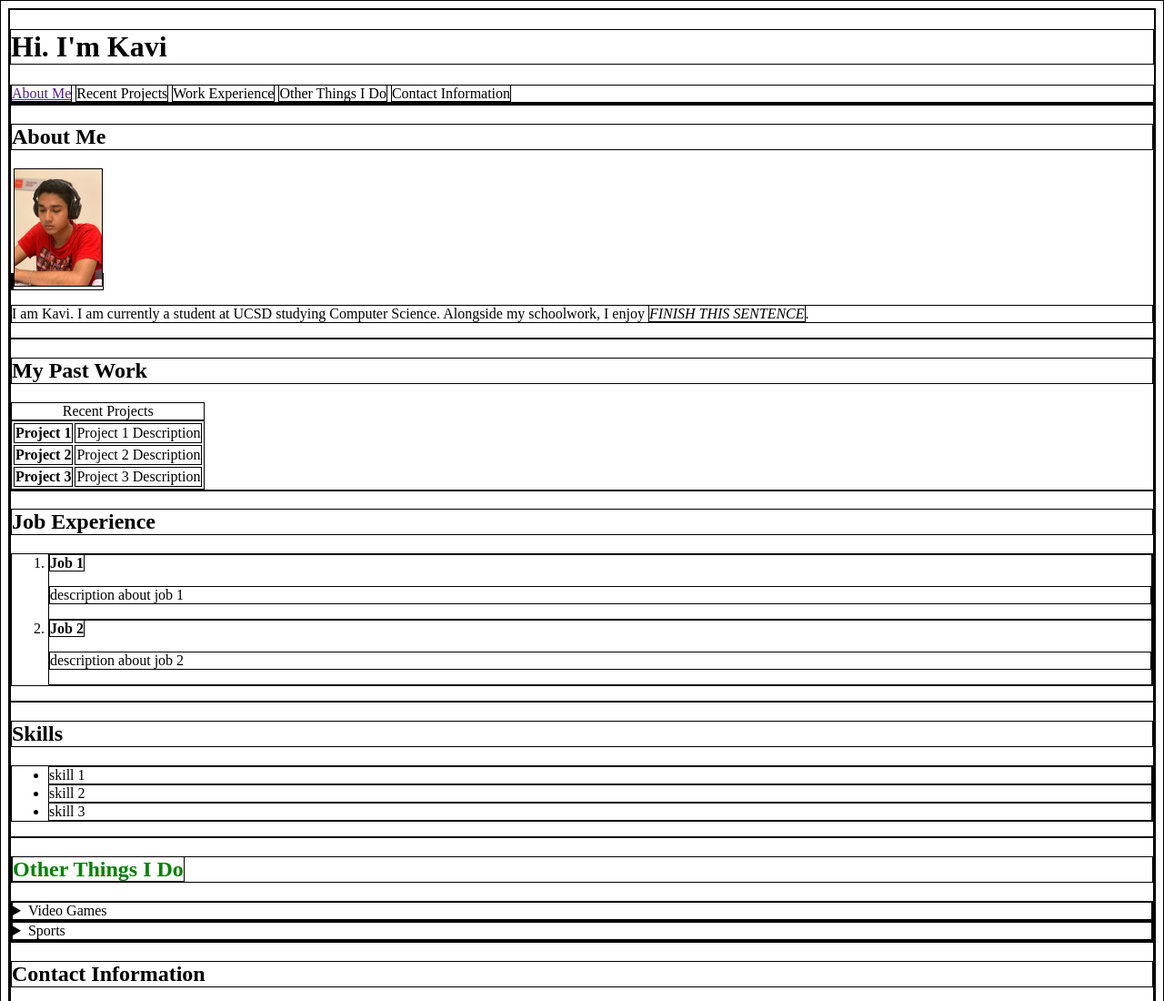
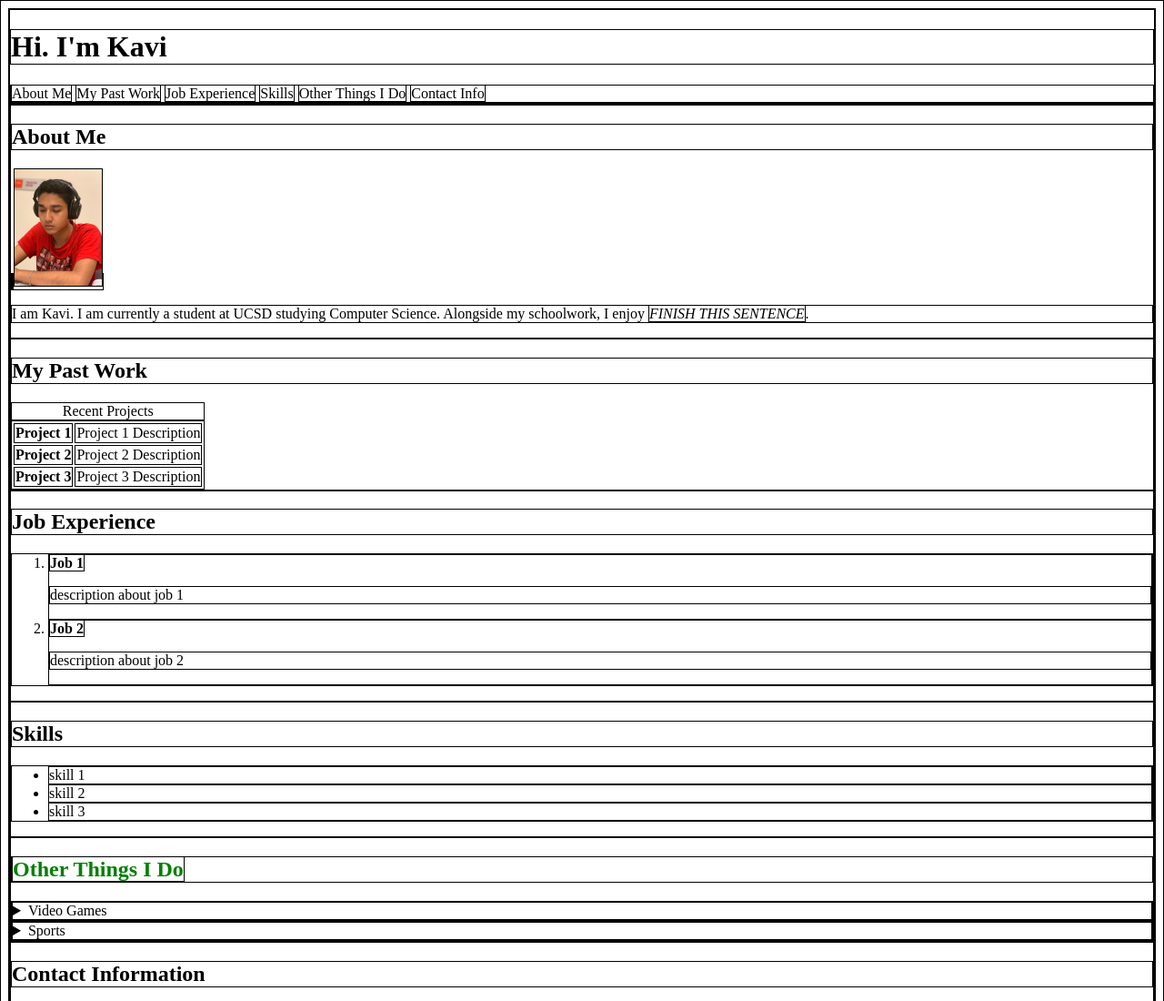
Before and after one commit to kNelakonda/cse134-hw2, a plain HTML site: page index.html in a window 1280 px wide. Shown: the top 1100 px of the page at 91% size. Drawn offline with Linux system fonts and the light colour scheme.

Commit message:
Small additions

```diff
--- a/index.html
+++ b/index.html
@@ -15,11 +15,12 @@
     <header>
         <h1>Hi. I'm Kavi</h1>
         <nav>
-            <a href="">About Me</a>
-            <a>Recent Projects</a>
-            <a>Work Experience</a>
+            <a>About Me</a>
+            <a>My Past Work</a>
+            <a>Job Experience</a>
+            <a>Skills</a>
             <a>Other Things I Do</a>
-            <a>Contact Information</a>
+            <a>Contact Info</a>
         </nav>
 
     </header>
```
Also changed, not shown: 1 other file.
